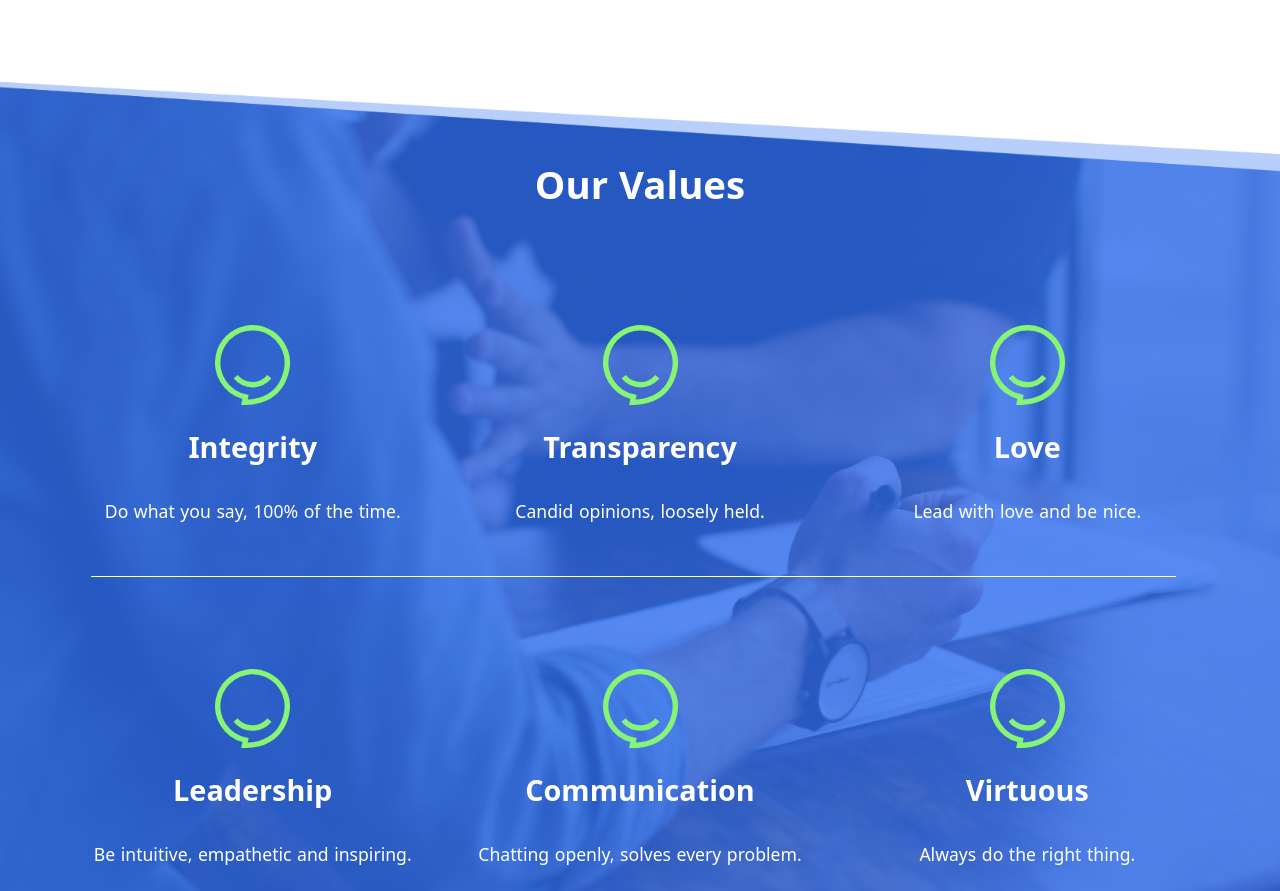
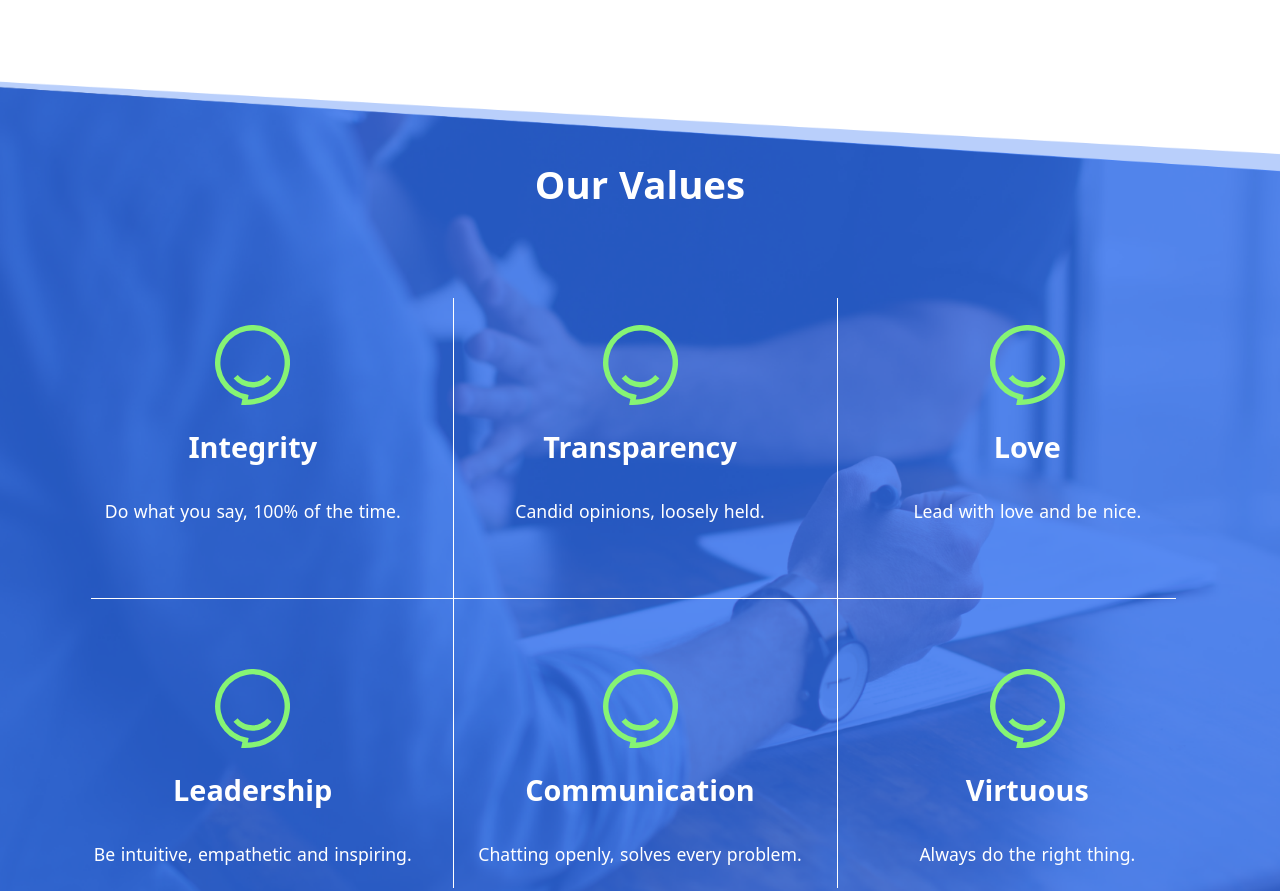
Before and after one commit to konchak007/Gatsby-char, a Gatsby site: page / in a window 1280 px wide. Shown: the part 2683-3574 px from the top of the page. Built offline with nearby package versions, Linux system fonts and the light colour scheme; Gatsby itself is replaced by a stand-in of ours; a web font is replaced by a local one.

Commit message:
add crazyLines

```diff
--- a/src/components/MainContent/OurValuesSection/SectionOurValues.js
+++ b/src/components/MainContent/OurValuesSection/SectionOurValues.js
@@ -41,13 +41,27 @@ const HorizontalLine = styled.span`
   background-color: white;
   position: absolute;
   margin-left: 1rem;
-  top: 45%;
+  top: 47%;
 
   @media (max-width: 710px) {
     display: none;
   }
 `;
-
+const VerticalLine = styled.span`
+  width: 1px;
+  height: 53%;
+  background-color: white;
+  position: absolute;
+  margin-left: 1rem;
+  top: 20%;
+  left: 32%;
+  @media (max-width: 710px) {
+    display: none;
+  }
+`;
+const RightVerticalLine = styled.span`
+  left: 66%;
+`;
 const SectionOurValues = () => (
   <>
     <Wrapper>
@@ -75,6 +89,8 @@ const SectionOurValues = () => (
         <ValueCase title="Virtuous" subtitle="Always do the right thing." />
       </Container>
       <HorizontalLine />
+      <VerticalLine />
+      <RightVerticalLine as={VerticalLine} />
     </Wrapper>
   </>
 );
```
